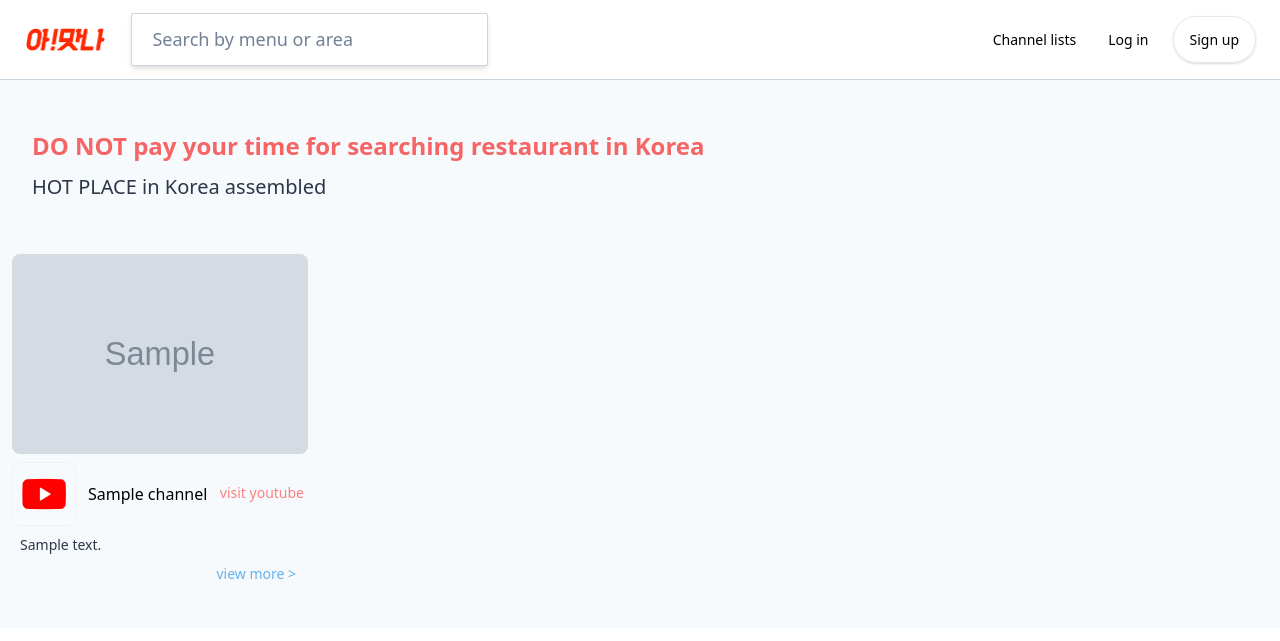
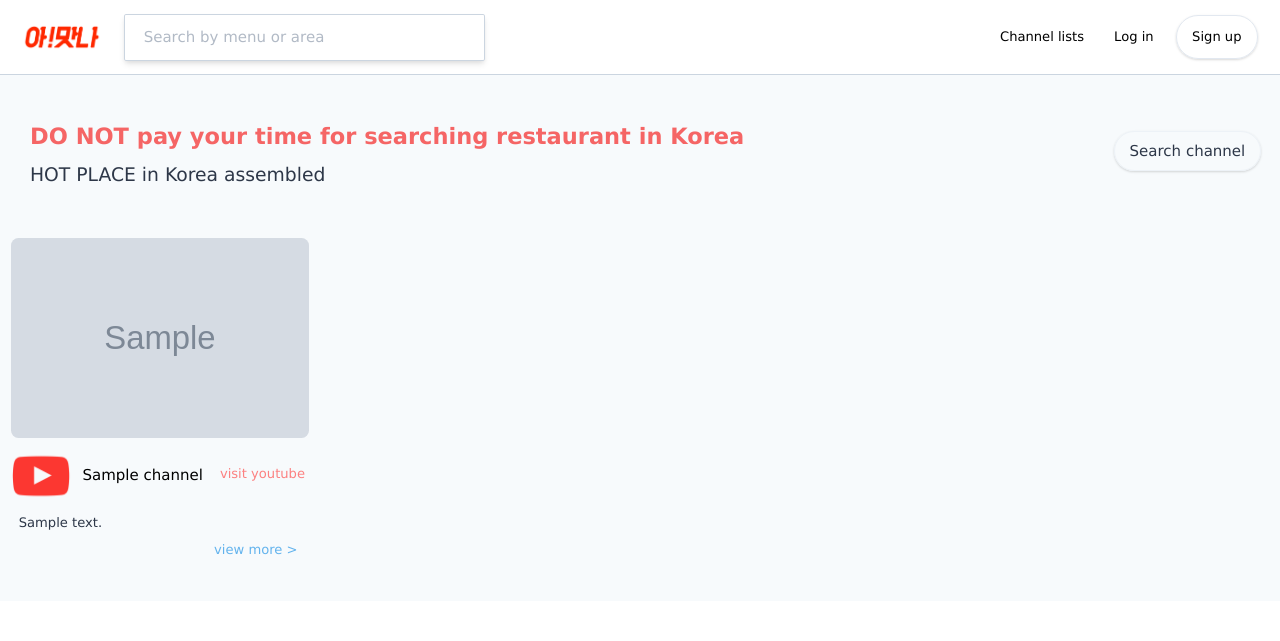
Before and after one commit to furtherdream/amatna, a Django app: page / in a window 1280 px wide. Shown: the top 641 px of the page. Run offline with Django 3.2, Linux system fonts and the light colour scheme; tables that the repository leaves empty hold one stand-in row (values such as "Sample post"); grey boxes marked "Sample" are stand-in pictures; style sheets or scripts are compiled from the project's sources; some libraries are stand-ins or nearby versions.

Commit message:
채널 검색 완료

```diff
--- a/config/urls.py
+++ b/config/urls.py
@@ -24,7 +24,7 @@ urlpatterns = [
     path("users/", include("users.urls", namespace="users")),
     path("reviews/", include("reviews.urls", namespace="reviews")),
     path("lists/", include("lists.urls", namespace="lists")),
-    path("admin/", admin.site.urls),
+    path("youcandoit/", admin.site.urls),
 ]
 
 if settings.DEBUG:
--- a/restaurants/urls.py
+++ b/restaurants/urls.py
@@ -6,6 +6,7 @@ app_name = "restaurants"
 urlpatterns = [
     path("<int:pk>/", views.RestaurantDetail.as_view(), name="detail"),
     path("search/", views.search, name="search"),
+    path("search-channels/", views.search_channels, name="search-channels"),
     path("channel/", views.channel_view, name="channels"),
     path("channel/<int:pk>/", views.channel_search, name="channel"),
     path("category/<int:pk>/", views.category_search, name="category"),
--- a/restaurants/views.py
+++ b/restaurants/views.py
@@ -60,6 +60,19 @@ class RestaurantDetail(DetailView, FormMixin):
         return super(RestaurantDetail, self).form_valid(form)
 
 
+def search_channels(request):
+    channel_name = request.GET.get("search_channel")
+    page = request.GET.get("page")
+    qs = models.Channel.objects.filter(name__contains=channel_name)
+    paginator = Paginator(qs, 40)
+    channels = paginator.get_page(page)
+    return render(
+        request,
+        "restaurants/channel_view.html",
+        {"channels": channels, "channel_name": channel_name},
+    )
+
+
 def search(request):
     tag = request.GET.get("tag_set")
     page = request.GET.get("page")
--- a/templates/base.html
+++ b/templates/base.html
@@ -7,6 +7,7 @@
     <meta http-equiv="X-UA-Compatible" content="ie=edge" />
     <link rel="stylesheet" href="{% static 'css/styles.css' %}">
     <link rel="stylesheet" href="https://use.fontawesome.com/releases/v5.11.2/css/all.css">
+    <link rel="stylesheet" href="https://www.w3schools.com/w3css/4/w3.css">
     <title>{% block page_title %}{% endblock page_title %} | {% trans 'Amatna : DO NOT pay your time for searching restaurant' %}</title>
   </head>
   <body class="text-gray-800 mt-24 font-light">
@@ -27,7 +28,6 @@
     {% block content %}
     {% endblock content %}
 
-
     {% include "partials/footer.html" %}
 
   </body>
--- a/templates/restaurants/channel_list.html
+++ b/templates/restaurants/channel_list.html
@@ -1,9 +1,75 @@
 {% load i18n %}
 {% block content %}
-    <div class="flex flex-wrap mx-0 mb-10">
-        {% for channel in channels %}
-            {% include 'mixins/channel_card.html' with channel=channel %}
-        {% endfor %}
+
+
+<div class="bg-gray-100 -mt-4 w-full">
+    <div class="justify-between flex flex-row items-center">
+
+      <div class=" pt-12 mb-10 flex flex-col">
+        <span class="font-bold text-2xl text-red-500 ml-8 mb-2">{% trans 'DO NOT pay your time for searching restaurant in Korea' %}</span>
+        <span class="text-xl text-gray-800 ml-8">{% trans 'HOT PLACE in Korea assembled' %}</span>
+      </div>
+
+      <button
+        class="mr-5 text-base border border-gray-200 shadow hover:shadow-lg rounded-xl py-2 px-4 truncate"
+        onclick="document.getElementById('searchChannel').style.display='block'">
+        {% trans 'Search channel' %}
+      </button>
+
+      <div id="searchChannel" class="w3-modal">
+        <div class="w3-modal-content rounded">
+          <header class="w3-container bg-teal-300 rounded-t">
+            <span onclick="document.getElementById('searchChannel').style.display='none'"
+            class="w3-button w3-display-topright rounded">&times;</span>
+            <h4 class="text-teal-900 ml-3">{% trans 'Search channel' %}</h4>
+          </header>
+          <div class="w3-container">
+            <form method="get" action="{% url 'restaurants:search-channels' %}" class="w-full py-6 flex flex-row">
+                <input
+                    class="search-box border px-5 w-full text-gray-900 placeholder-gray-600 font-medium py-3 rounded-sm shadow-md hover:shadow-lg focus:outline-none"
+                    name="search_channel"
+                    placeholder="{% trans 'Search with channel' %}"
+                >
+                <button class="ml-4 mr-1"><i class="fas fa-search fa-2x"></i></button>
+            </form>
+          </div>
+        </div>
+      </div>
+
     </div>
 
+    <div class="flex flex-wrap mx-0 mb-10">
+
+        {% if channels %}
+
+            {% for channel in channels %}
+                {% include 'mixins/channel_card.html' with channel=channel %}
+            {% endfor %}
+
+        {% else %}
+
+            <div class="container mx-auto min-h-75vh flex flex-col items-center border-t mt-3 px-4">
+
+                <div class="flex flex-col">
+
+                    <span class="font-normal text-2xl pt-20 pb-5">
+                        <span class="font-bold text-red-600">"{{channel_name}}"</span>
+                        {% trans 'no results.' %}
+                    </span>
+                    <span class="mb-2 text-lg">• {% trans 'Make sure you enter the word correctly.' %}</span>
+                    <span class="mb-2 text-lg">• {% trans 'Search with channel name.' %}</span>
+                    <span class="mb-2 text-lg">• {% trans 'Search results sometimes can be inaccurate when spacing.' %}</span>
+                </div>
+
+                {% include 'mixins/no_results.html' %}
+            </div>
+
+        {% endif %}
+
+
+    </div>
+
+  </div>
+
+
 {% endblock content %}
--- a/templates/restaurants/main.html
+++ b/templates/restaurants/main.html
@@ -7,15 +7,8 @@
 {% block content %}
   <div class="container mx-auto pb-10">
 
-    <div class="bg-gray-100 -mt-4 w-full">
-      <div class=" pt-12 mb-10 flex flex-col">
-        <span class="font-bold text-2xl text-red-500 ml-8 mb-2">{% trans 'DO NOT pay your time for searching restaurant in Korea' %}</span>
-        <span class="text-xl text-gray-800 ml-8">{% trans 'HOT PLACE in Korea assembled' %}</span>
-      </div>
+    {% include 'restaurants/channel_list.html' %}
 
-      {% include 'restaurants/channel_list.html' %}
-
-    </div>
 
 
     <div class="w-full pt-10">
```
Also changed, not shown: templates/mixins/no_results.html (added, +10 -0 lines), templates/restaurants/channel_view.html (+0 -7 lines), templates/restaurants/restaurant_detail.html (+10 -7 lines), templates/restaurants/search.html (+2 -10 lines), locale/ko/LC_MESSAGES/django.po, static/img/youtube_logo.png.
